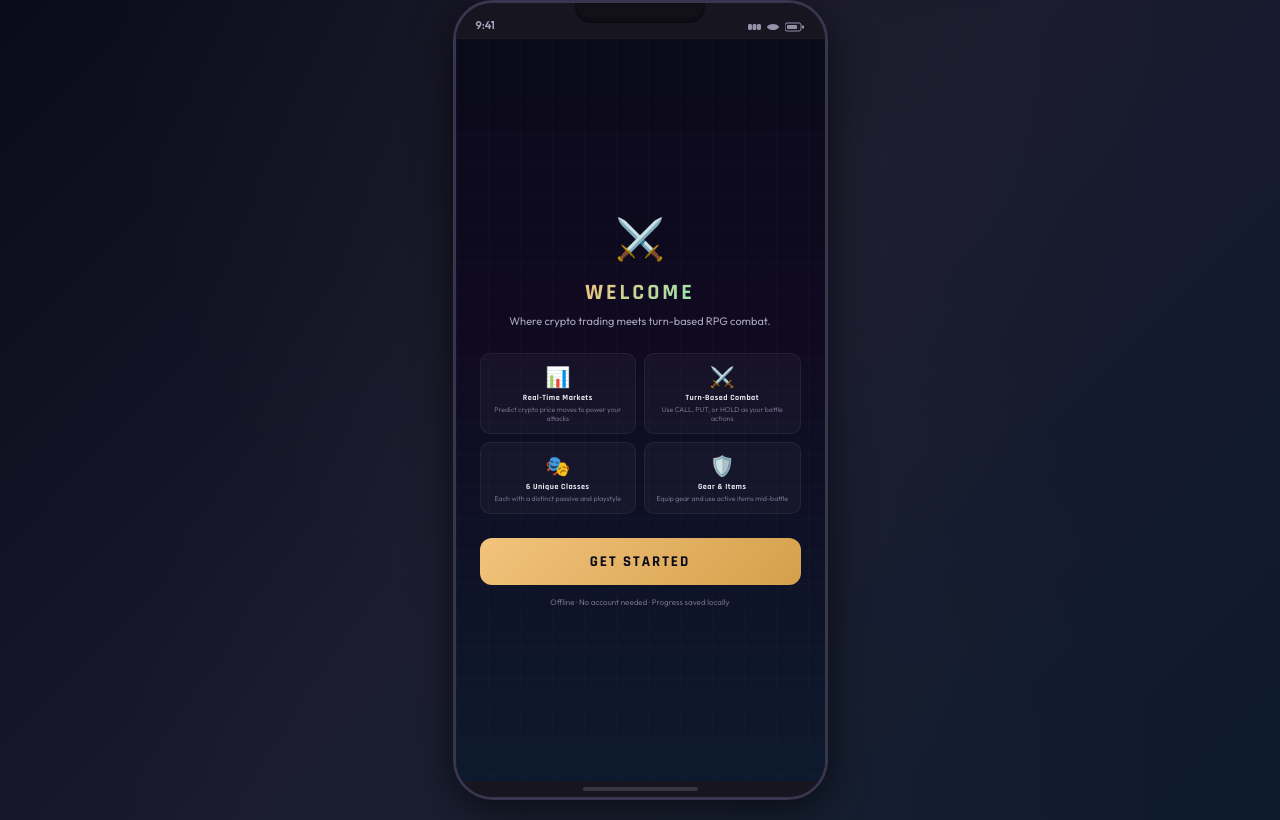
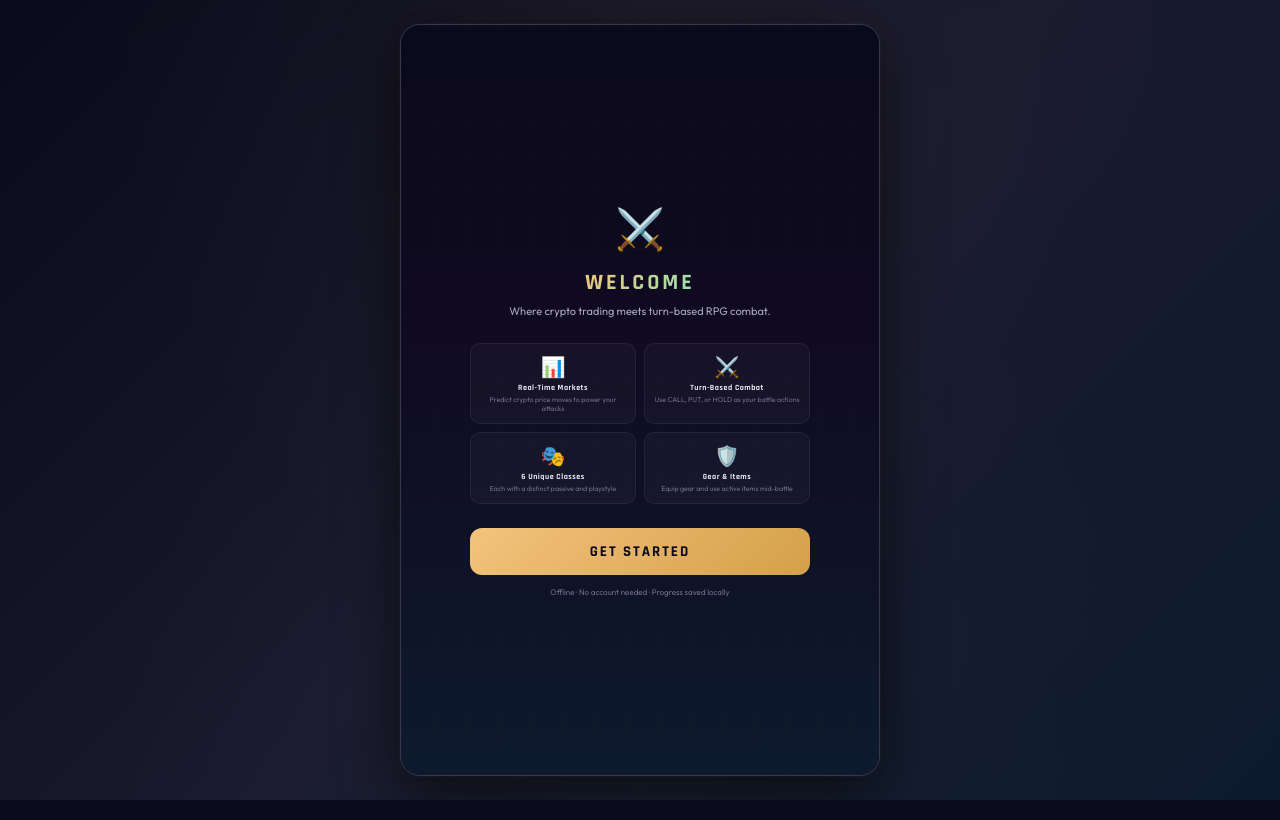
Before and after one commit to ChronoAiren/cryptostrike, a React (Vite) app: page / in a window 1280 px wide. Built offline with nearby package versions, Linux system fonts and the light colour scheme.

Commit message:
Relayout desktop: remove phone chrome, clean centered container at 480px max-width

```diff
--- a/src/components/layout/PhoneWrapper.module.css
+++ b/src/components/layout/PhoneWrapper.module.css
@@ -7,119 +7,16 @@
   background: var(--bg-deep);
 }
 
-.phoneFrame {
-  width: var(--phone-width);
-  height: var(--phone-height);
+.inner {
+  width: 100%;
+  max-width: 480px;
+  height: 100vh;
   max-height: 100vh;
   background-color: var(--bg-deep);
-  border: 3px solid var(--border-dim);
-  border-radius: 40px;
-  overflow: hidden;
   position: relative;
   display: flex;
   flex-direction: column;
-  box-shadow: 0 10px 40px rgba(0, 0, 0, 0.6);
-  flex-shrink: 0;
-  isolation: isolate;
-}
-
-.statusBar {
-  height: 36px;
-  display: flex;
-  justify-content: space-between;
-  align-items: flex-end;
-  padding: 0 20px 6px;
-  background-color: var(--bg-deep);
-  position: relative;
-  z-index: 100;
-  border-bottom: 1px solid rgba(255, 255, 255, 0.02);
-  flex-shrink: 0;
-}
-
-.notch {
-  width: 130px;
-  height: 20px;
-  background-color: #12111A;
-  border-bottom-left-radius: 16px;
-  border-bottom-right-radius: 16px;
-  position: absolute;
-  top: 0;
-  left: 50%;
-  transform: translateX(-50%);
-  z-index: 101;
-  box-shadow: inset 0 -2px 5px rgba(0, 0, 0, 0.5);
-}
-
-.statusTime {
-  font-size: 11px;
-  font-weight: 600;
-  color: var(--text-secondary);
-  font-family: var(--font-main);
-  letter-spacing: -0.1px;
-}
-
-.statusIcons {
-  display: flex;
-  gap: 6px;
-  align-items: center;
-  color: var(--text-secondary);
-  opacity: 0.85;
-}
-
-.screenContent {
-  flex: 1;
-  display: flex;
-  flex-direction: column;
-  position: relative;
   overflow: hidden;
-  background-color: var(--bg-deep);
-}
-
-.homeIndicatorBar {
-  height: 16px;
-  display: flex;
-  justify-content: center;
-  align-items: center;
-  background-color: var(--bg-deep);
-  padding-bottom: 2px;
-  flex-shrink: 0;
-}
-
-.homeIndicator {
-  width: 115px;
-  height: 4px;
-  background-color: rgba(255, 255, 255, 0.15);
-  border-radius: 2px;
-}
-
-@media (max-width: 768px) {
-  .phoneFrame {
-    width: 100vw;
-    height: 100vh;
-    max-height: 100vh;
-    border-radius: 0;
-    border: none;
-    box-shadow: none;
-  }
-
-  .container {
-    background-color: var(--bg-deep);
-  }
-
-  .notch {
-    display: none;
-  }
-
-  .statusBar {
-    height: 0;
-    padding: 0;
-    overflow: hidden;
-    border-bottom: none;
-  }
-
-  .homeIndicatorBar {
-    display: none;
-  }
 }
 
 @media (min-width: 769px) {
@@ -128,26 +25,31 @@
       radial-gradient(ellipse at 50% 0%, rgba(243, 195, 125, 0.04) 0%, transparent 60%),
       radial-gradient(ellipse at 50% 100%, rgba(147, 229, 177, 0.03) 0%, transparent 60%),
       linear-gradient(135deg, #0a0a1a 0%, #1a1a2e 50%, #0d1a2d 100%);
-    padding: 20px;
+    padding: 24px;
   }
-
-  .statusBar {
-    padding-top: env(safe-area-inset-top, 0);
-  }
-
-  .homeIndicatorBar {
-    padding-bottom: env(safe-area-inset-bottom, 0);
+  .inner {
+    max-width: 480px;
+    height: min(780px, calc(100vh - 48px));
+    border-radius: 20px;
+    border: 1px solid var(--border-dim);
+    box-shadow:
+      0 0 0 1px rgba(255, 255, 255, 0.02),
+      0 20px 60px rgba(0, 0, 0, 0.6),
+      0 0 40px rgba(243, 195, 125, 0.02);
+    flex-shrink: 0;
   }
 }
 
-@media screen and (min-width: 1025px) and (min-height: 900px) {
-  .phoneFrame {
-    transform: scale(1.1);
+@media (max-width: 768px) {
+  .container {
+    background: var(--bg-deep);
+  }
+  .inner {
+    width: 100vw;
+    height: 100vh;
+    max-width: none;
+    border-radius: 0;
+    border: none;
+    box-shadow: none;
   }
 }
-
-@media screen and (min-width: 1440px) and (min-height: 1000px) {
-  .phoneFrame {
-    transform: scale(1.25);
-  }
-}
--- a/src/components/layout/PhoneWrapper.tsx
+++ b/src/components/layout/PhoneWrapper.tsx
@@ -8,30 +8,8 @@ interface PhoneWrapperProps {
 export const PhoneWrapper: React.FC<PhoneWrapperProps> = ({ children }) => {
   return (
     <div className={styles.container}>
-      <div className={styles.phoneFrame}>
-        <div className={styles.statusBar}>
-          <div className={styles.notch}></div>
-          <span className={styles.statusTime}>9:41</span>
-          <div className={styles.statusIcons}>
-            <svg width="14" height="10" viewBox="0 0 14 10" fill="currentColor">
-              <path d="M1 3.5C1 2.67 1.67 2 2.5 2h1C4.33 2 5 2.67 5 3.5v3C5 7.33 4.33 8 3.5 8h-1C1.67 8 1 7.33 1 6.5v-3zm4.5 0c0-.83.67-1.5 1.5-1.5h1c.83 0 1.5.67 1.5 1.5v3c0 .83-.67 1.5-1.5 1.5h-1c-.83 0-1.5-.67-1.5-1.5v-3zm4.5 0c0-.83.67-1.5 1.5-1.5h1c.83 0 1.5.67 1.5 1.5v3c0 .83-.67 1.5-1.5 1.5h-1c-.83 0-1.5-.67-1.5-1.5v-3z"/>
-            </svg>
-            <svg width="12" height="10" viewBox="0 0 12 10" fill="currentColor">
-              <path d="M6 2c2.2 0 4.2.9 5.7 2.3.2.2.3.5.3.7s-.1.5-.3.7C10.2 7.1 8.2 8 6 8s-4.2-.9-5.7-2.3c-.2-.2-.3-.5-.3-.7s.1-.5.3-.7C1.8 2.9 3.8 2 6 2z"/>
-            </svg>
-            <svg width="20" height="10" viewBox="0 0 20 10" fill="currentColor">
-              <rect x="0" y="1" width="16" height="8" rx="2" stroke="currentColor" fill="none" strokeWidth="1"/>
-              <rect x="2" y="3" width="10" height="4" rx="1" fill="currentColor"/>
-              <rect x="17" y="3.5" width="2" height="3" rx="0.5"/>
-            </svg>
-          </div>
-        </div>
-        <div className={styles.screenContent}>
-          {children}
-        </div>
-        <div className={styles.homeIndicatorBar}>
-          <div className={styles.homeIndicator}></div>
-        </div>
+      <div className={styles.inner}>
+        {children}
       </div>
     </div>
   );
--- a/src/index.css
+++ b/src/index.css
@@ -61,14 +61,9 @@ html {
 
 body {
   background-color: #0a0a1a;
-  display: flex;
-  justify-content: center;
-  align-items: center;
-  min-height: 100vh;
   font-family: var(--font-main);
   color: var(--text-primary);
-  overflow-x: hidden;
-  overflow-y: auto;
+  overflow: hidden;
   margin: 0;
   padding: 0;
 }
@@ -77,21 +72,9 @@ body {
   width: 100%;
   height: 100vh;
   display: flex;
-  justify-content: center;
-  align-items: center;
-  min-height: 100vh;
 }
 
-/* Mobile screens - use full screen */
-@media screen and (max-width: 768px) {
-  body {
-    background-color: var(--bg-deep);
-  }
-
-  #root {
-    align-items: stretch;
-  }
-
+@media (max-width: 768px) {
   html {
     font-size: 13px;
   }
```
